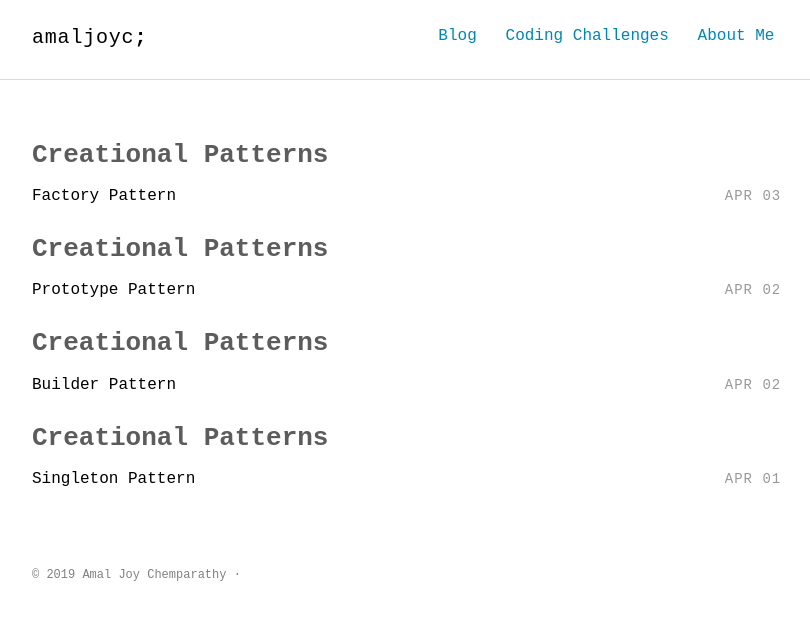
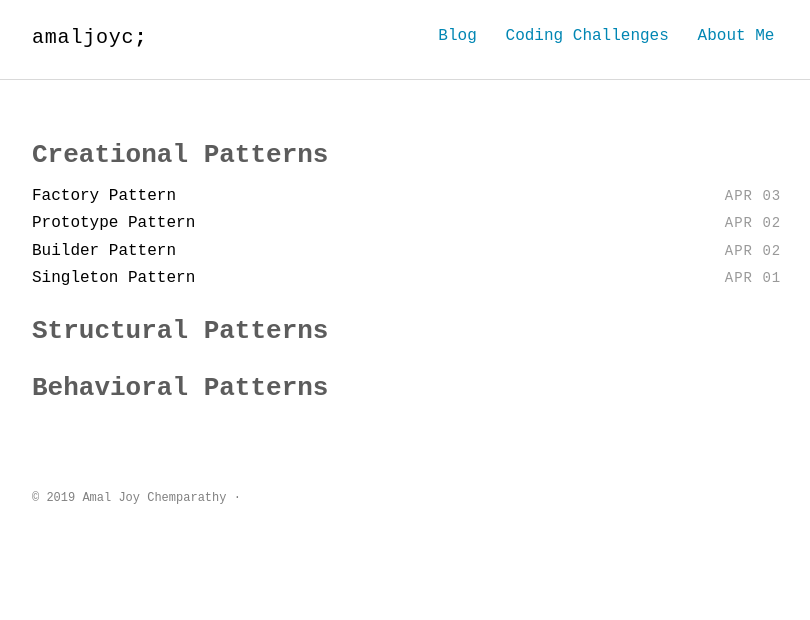
Before and after one commit to amaljoyc/amaljoyc.com, a Jekyll site: the page built from patterns.html, in a window 1280 px wide. Shown: the top 620 px of the page, without its empty margins (232-1042 px from the left). Built offline with Jekyll 4.4.1, drawn with Linux system fonts in a browser that asks for light colours; some web fonts are replaced.

Commit message:
fix patterns.html

```diff
--- a/patterns.html
+++ b/patterns.html
@@ -7,21 +7,29 @@ title: Design Patterns
 
 <section class="post-list">
   <div class="container">
+    <h2 class="category-title">{{ 'Creational Patterns' }}</h2>
     {% for post in site.categories.patterns %}
       {% if post.tags contains "creational" %}
-        <h2 class="category-title">{{ 'Creational Patterns' }}</h2>
         <article class="post-item">
           <span class="post-meta date-label">{{ post.date | date: "%b %d" }}</span>
           <div class="article-title"><a class="post-link" href="{{ post.url | prepend: site.baseurl | prepend: site.url }}">{{ post.title }}</a></div>
         </article>
-      {% elsif post.tags contains "structural" %}
-        <h2 class="category-title">{{ 'Structural Patterns' }}</h2>
+      {% endif %}
+    {% endfor %}
+
+    <h2 class="category-title">{{ 'Structural Patterns' }}</h2>
+    {% for post in site.categories.patterns %}
+      {% if post.tags contains "structural" %}
         <article class="post-item">
           <span class="post-meta date-label">{{ post.date | date: "%b %d" }}</span>
           <div class="article-title"><a class="post-link" href="{{ post.url | prepend: site.baseurl | prepend: site.url }}">{{ post.title }}</a></div>
         </article>
-      {% elsif post.tags contains "behavioral" %}
-        <h2 class="category-title">{{ 'Behavioral Patterns' }}</h2>
+      {% endif %}
+    {% endfor %}
+
+    <h2 class="category-title">{{ 'Behavioral Patterns' }}</h2>
+    {% for post in site.categories.patterns %}
+      {% if post.tags contains "behavioral" %}
         <article class="post-item">
           <span class="post-meta date-label">{{ post.date | date: "%b %d" }}</span>
           <div class="article-title"><a class="post-link" href="{{ post.url | prepend: site.baseurl | prepend: site.url }}">{{ post.title }}</a></div>
```
